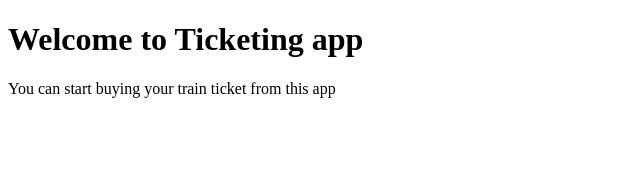
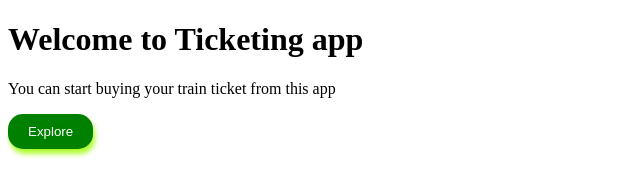
Before and after one commit to vickyhail-tech/ticketapp, a plain HTML site: page index.html in a window 1280 px wide. Shown: the whole page, without its empty margins (0-640 px from the left). Drawn offline with Linux system fonts and the light colour scheme.

Commit message:
form and button added to index.html

```diff
--- a/index.html
+++ b/index.html
@@ -4,10 +4,21 @@
     <meta charset="UTF-8">
     <meta name="viewport" content="width=device-width, initial-scale=1.0">
     <title>Welcome to Ticket app-Home</title>
+    <style>
+        button{
+            background-color: green;
+            padding: 10px 20px;
+            border: none;
+            border-radius: 15px;
+            color: white;
+            box-shadow: 2px 5px 5px greenyellow;
+        }
+    </style>
 </head>
 <body>
     <h1>Welcome to Ticketing app</h1>
     <p>You can start buying your train ticket from this app</p>
+    <button>Explore</button>
 
 </body>
 </html>
```
Also changed, not shown: pay.html (added, +13 -0 lines).
